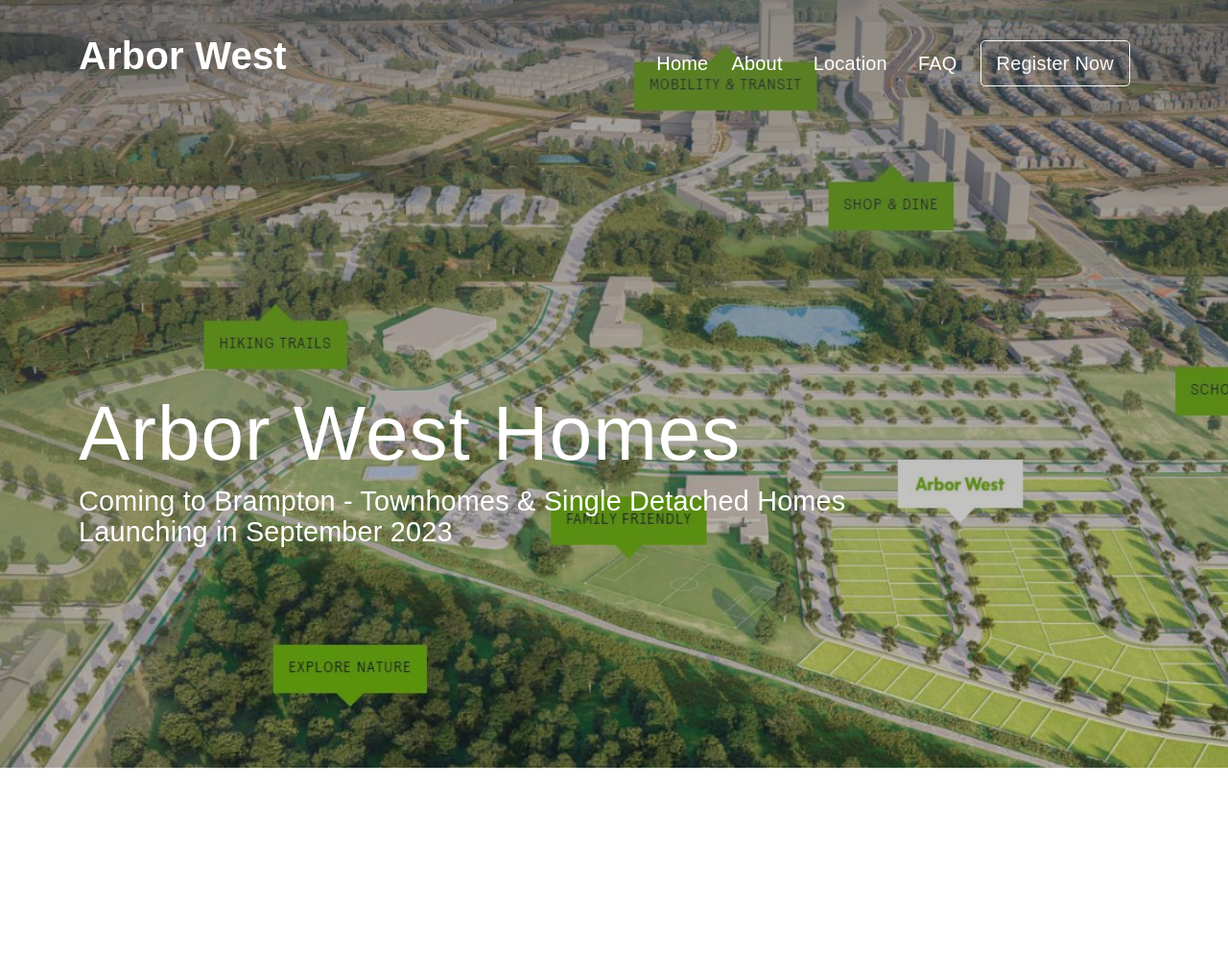
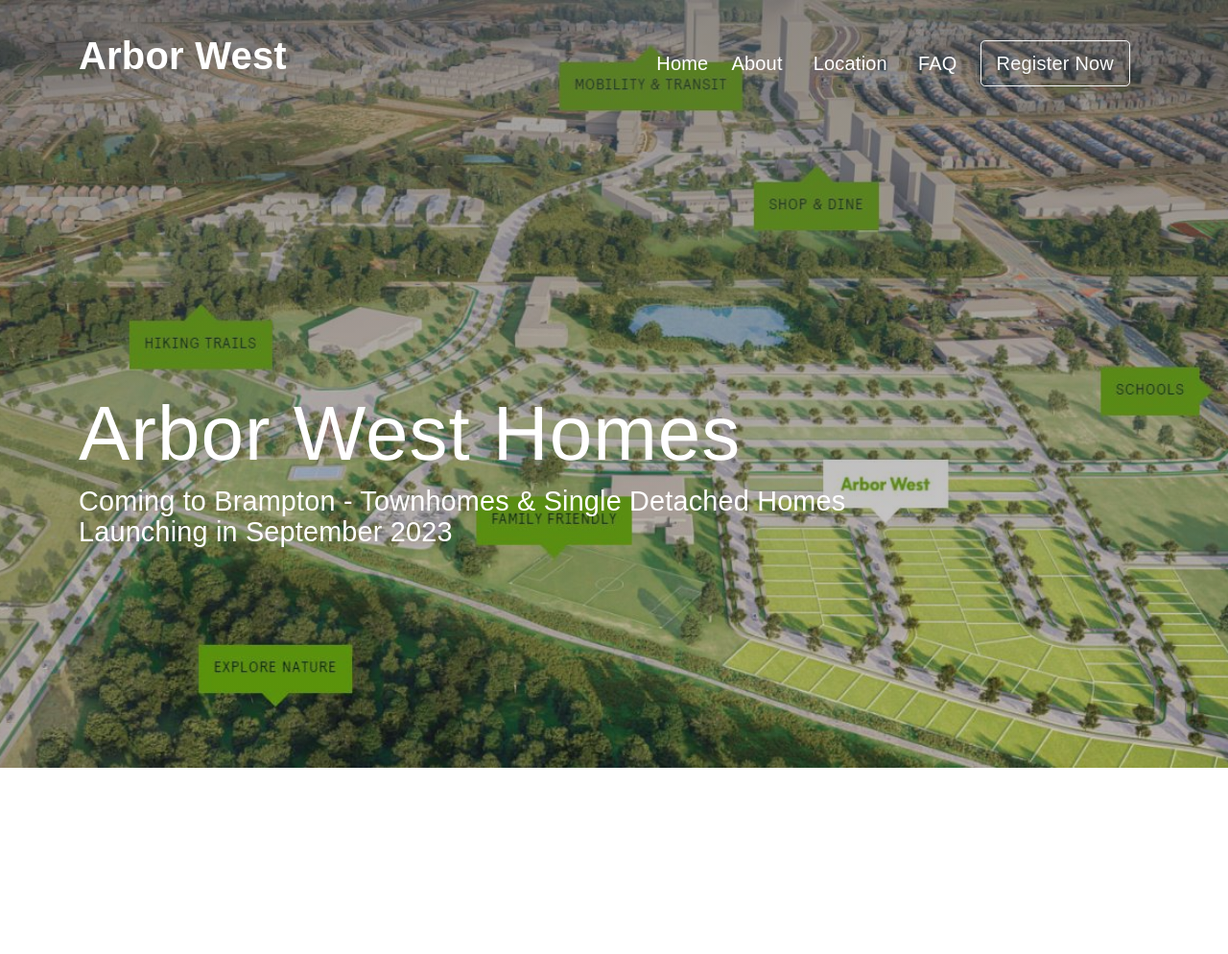
Before and after one commit to udbhavghimire/arbor-west, a PHP site: page / in a window 1280 px wide. Shown: the top 994 px of the page at 96% size. Run offline with PHP 8.4, Linux system fonts and the light colour scheme; some libraries are stand-ins or nearby versions; some web fonts are replaced.

Commit message:
css change

```diff
--- a/css/style.css
+++ b/css/style.css
@@ -147,11 +147,29 @@ font-family: "Helvetica Neue" !important;
     text-decoration-thickness: 2px;
 }
 
-#hero {
+
+/* #hero {
     width: 100%;
     height: 100vh;
     background: linear-gradient(rgba(74, 73, 73, 0.5), rgba(40, 37, 37, 0.2)), url("../images/arbor-west-neighbourhood.jpg") fixed;
     background-size: cover;
+    position: relative;
+}
+
+#hero .hero-container {
+    position: relative;
+    display: flex;
+    height: 125vh;
+    justify-content: center;
+    flex-direction: column;
+} */
+
+#hero {
+    width: 100%;
+    height: 100vh;
+    background: linear-gradient(rgba(74, 73, 73, 0.5), rgba(40, 37, 37, 0.2)), url("../images/arbor-west-neighbourhood.jpg");
+    background-size: cover;
+    background-position: center;
     position: relative;
 }
 
```
